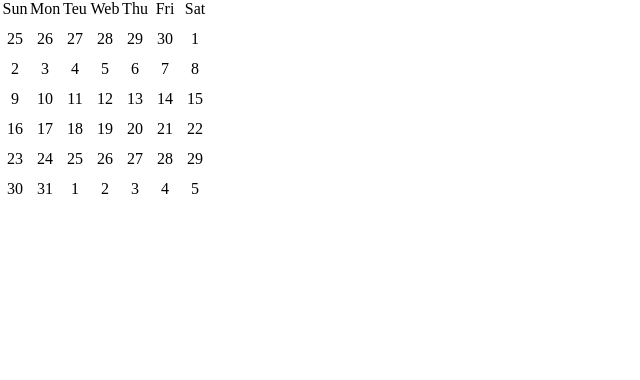
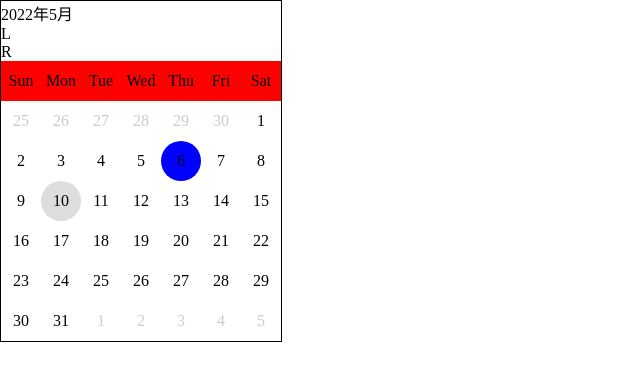
Before and after one commit to daixusheng/projects, a plain HTML site: page calender/index.html in a window 1280 px wide. Shown: the whole page, without its empty margins (0-640 px from the left). Drawn offline with Linux system fonts and the light colour scheme.

Commit message:
calender

```diff
--- a/calender/index.css
+++ b/calender/index.css
@@ -5,19 +5,49 @@
 }
 
 .container {
-  width: 210px;
+  width: 280px;
+  border: 1px solid #000;
 }
 
-.hd,
-.bd {
+.title {
+  background-color: red;
+}
+
+
+.title,
+.content {
   display: flex;
   flex-wrap: wrap;
 }
 
-.hd .week,
-.bd .date {
-  width: 30px;
-  height: 30px;
+.title .day,
+.content li {
+  width: 40px;
+  height: 40px;
 
   text-align: center;
+  line-height: 40px;
 }
+
+.content li {
+  cursor: pointer;
+}
+
+.content li:hover {
+  color: #ccc;
+}
+
+.content .current {
+  border-radius: 50%;
+  background-color: blue;
+}
+
+.content .selected {
+  border-radius: 50%;
+  background-color: #ddd;
+}
+
+.content .last,
+.content .next {
+  color: #ccc;
+}
--- a/calender/index.html
+++ b/calender/index.html
@@ -10,58 +10,66 @@
 
   <div id="root">
     <div class="container">
-      <ul class="hd">
-        <li class="week">Sun</li>
-        <li class="week">Mon</li>
-        <li class="week">Teu</li>
-        <li class="week">Web</li>
-        <li class="week">Thu</li>
-        <li class="week">Fri</li>
-        <li class="week">Sat</li>
+      <div class="calender-header">
+        <div class="year"></div>
+        <div class="today"></div>
+        <div>
+          <div class="lastMonth">L</div>
+          <div class="nextMonth">R</div>
+        </div>
+      </div>
+      <ul class="title">
+        <li class="day">Sun</li>
+        <li class="day">Mon</li>
+        <li class="day">Tue</li>
+        <li class="day">Wed</li>
+        <li class="day">Thu</li>
+        <li class="day">Fri</li>
+        <li class="day">Sat</li>
       </ul>
-      <ul class="bd">
-        <li class="date">25</li>
-        <li class="date">26</li>
-        <li class="date">27</li>
-        <li class="date">28</li>
-        <li class="date">29</li>
-        <li class="date">30</li>
-        <li class="date">1</li>
-        <li class="date">2</li>
-        <li class="date">3</li>
-        <li class="date">4</li>
-        <li class="date">5</li>
-        <li class="date">6</li>
-        <li class="date">7</li>
-        <li class="date">8</li>
-        <li class="date">9</li>
-        <li class="date">10</li>
-        <li class="date">11</li>
-        <li class="date">12</li>
-        <li class="date">13</li>
-        <li class="date">14</li>
-        <li class="date">15</li>
-        <li class="date">16</li>
-        <li class="date">17</li>
-        <li class="date">18</li>
-        <li class="date">19</li>
-        <li class="date">20</li>
-        <li class="date">21</li>
-        <li class="date">22</li>
-        <li class="date">23</li>
-        <li class="date">24</li>
-        <li class="date">25</li>
-        <li class="date">26</li>
-        <li class="date">27</li>
-        <li class="date">28</li>
-        <li class="date">29</li>
-        <li class="date">30</li>
-        <li class="date">31</li>
-        <li class="date">1</li>
-        <li class="date">2</li>
-        <li class="date">3</li>
-        <li class="date">4</li>
-        <li class="date">5</li>
+      <ul class="content">
+        <li class="last">25</li>
+        <li class="last">26</li>
+        <li class="last">27</li>
+        <li class="last">28</li>
+        <li class="last">29</li>
+        <li class="last">30</li>
+        <li>1</li>
+        <li>2</li>
+        <li>3</li>
+        <li>4</li>
+        <li>5</li>
+        <li class="current">6</li>
+        <li>7</li>
+        <li>8</li>
+        <li>9</li>
+        <li class="selected">10</li>
+        <li>11</li>
+        <li>12</li>
+        <li>13</li>
+        <li>14</li>
+        <li>15</li>
+        <li>16</li>
+        <li>17</li>
+        <li>18</li>
+        <li>19</li>
+        <li>20</li>
+        <li>21</li>
+        <li>22</li>
+        <li>23</li>
+        <li>24</li>
+        <li>25</li>
+        <li>26</li>
+        <li>27</li>
+        <li>28</li>
+        <li>29</li>
+        <li>30</li>
+        <li>31</li>
+        <li class="date next">1</li>
+        <li class="date next">2</li>
+        <li class="date next">3</li>
+        <li class="date next">4</li>
+        <li class="date next">5</li>
       </ul>
     </div>
   </div>
--- a/calender/index.js
+++ b/calender/index.js
@@ -0,0 +1,85 @@
+const calenderBody = document.querySelector('.bd');
+// console.log(calenderBody)
+
+const year = document.querySelector('.year');
+
+const lastMonth = document.querySelector('.lastMonth');
+const nextMonth = document.querySelector('.nextMonth');
+
+lastMonth.addEventListener('click', () => {
+  console.log('lastMonth')
+});
+
+nextMonth.addEventListener('click', () => {
+  console.log('nextMonth');
+})
+
+
+
+// 获取当前时间
+let now = new Date();
+
+let currentYear = now.getFullYear();
+let currentMonth = now.getMonth() + 1;
+let currentDay = now.getDate();
+console.log(currentYear, currentMonth, currentDay)
+
+year.innerHTML = `${currentYear}年${currentMonth}月`;
+
+
+// 判断年份是否为闰年
+function isLeapYear(year) {
+  let flag = false;
+
+  if ((year % 4 === 0 && year % 100 !== 0) || year % 400 === 0) {
+    flag = true;
+  }
+
+  return flag;
+}
+
+// 根据年份返回月数（闰年将二月天数改为 29 天）
+function getMonthsInYear(year) {
+  // 初始化各月天数
+  const months = [31, 28, 31, 30, 31, 30, 31, 31, 30, 31, 30, 31];
+
+  // 闰年二月特殊处理
+  if (isLeapYear(year)) {
+    months[1] = 29;
+  }
+
+  return months;
+}
+
+// 按当月天数生成月长数组
+function getDaysInMonth(month) {
+  const days = [];
+
+  // 获取当年月份
+  const months = getMonthsInYear(currentYear);
+
+  for(let i = 0; i < months[month - 1]; i ++) {
+    days.push(i + 1);
+  }
+
+  return days;
+}
+
+// 按月长数组渲染日历
+function renderCalenderByMonth() {
+  const days = getDaysInMonth(currentMonth);
+
+  // 找出 今天 的索引值
+  const indexofToday = days.findIndex(currentDay);
+
+  const _days = days.map((day, index) => {
+    return `${indexofToday} === ${index} ? : <li class="date">${day}</li>`
+  }).join('');
+  calenderBody.innerHTML = _days;
+  // console.log(_days)
+}
+renderCalenderByMonth();
+
+
+// 非当月的天样式转为灰色
+let daysNotIncurrentMonth;
```
